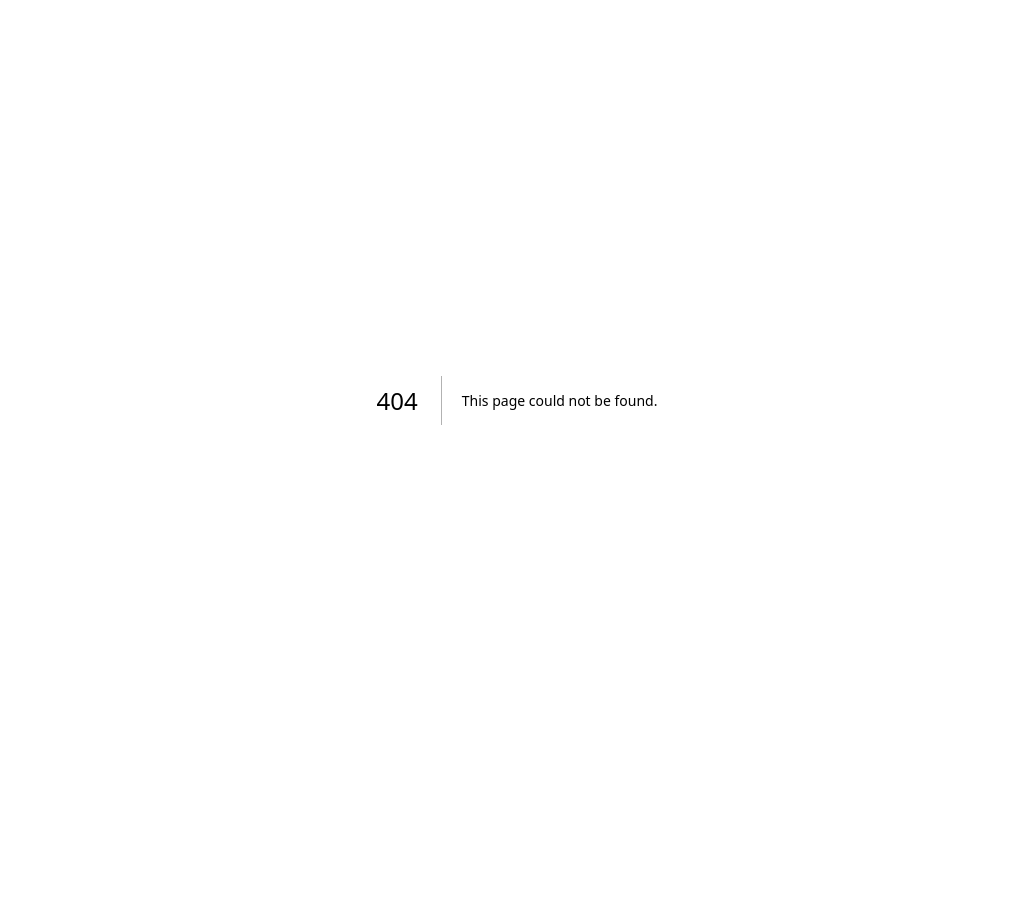
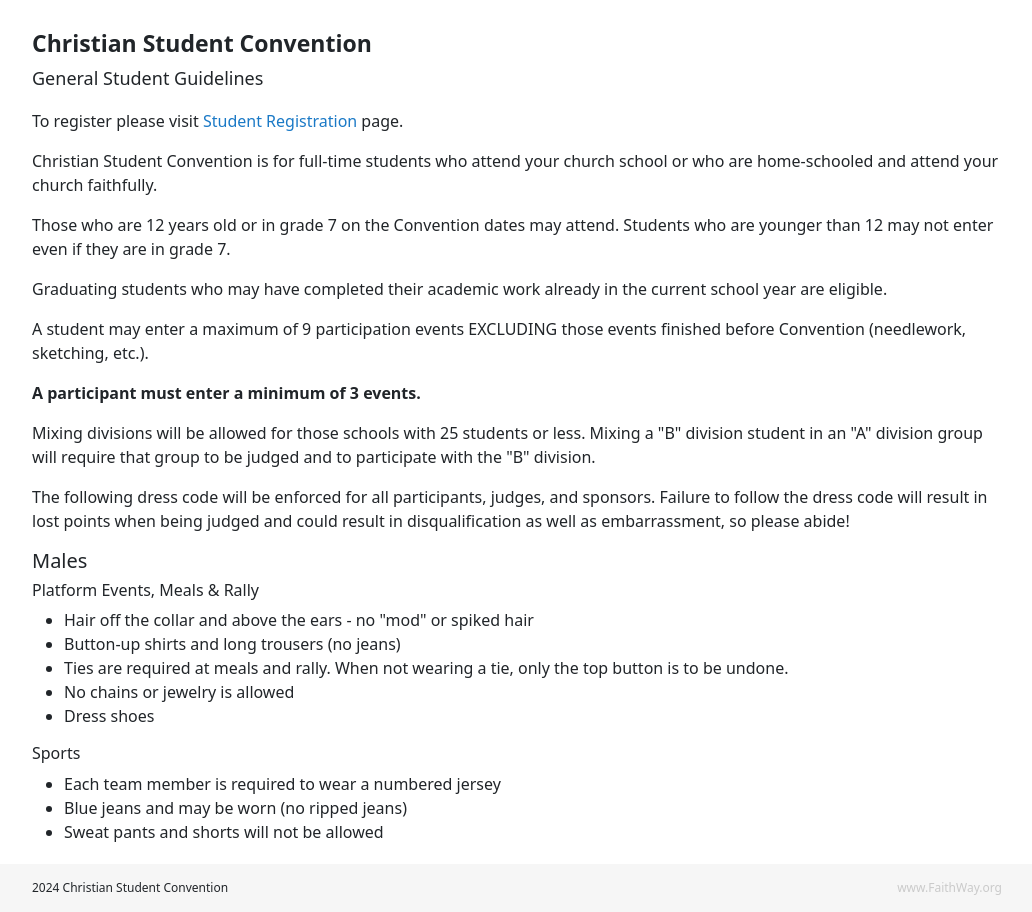
Before and after one commit to josephmaxim/faithway-sc, a Next.js app: page /student-guidelines in a window 1280 px wide. Before the commit this address had no page. Shown: the whole page, without its empty margins (123-1155 px from the left). Before the commit the page ends 800 px from the top, so only its background shows below. Built offline with nearby package versions, Linux system fonts and the light colour scheme.

Commit message:
Added student guidelines page

```diff
--- a/components/Layouts/MainLayout.js
+++ b/components/Layouts/MainLayout.js
@@ -9,12 +9,8 @@ const MainLayout = (props) => {
       <div className="container">
         <div className="logo">
           <h1>Christian Student Convention</h1>
-          <h2>Registration Form</h2>
+          <h2>{ props.header }</h2>
         </div>
-        {/* <div className="links">
-          <Link href="/">Registration</Link>
-          <Link href="/">General Guidelines</Link>
-        </div> */}
       </div>
     </div>
     <div className="content">
--- /dev/null
+++ b/pages/student-guidelines.js
@@ -0,0 +1,46 @@
+import Link from 'next/link';
+import MainLayout from '../components/Layouts/MainLayout';
+
+const StudentGuidelines = () => {
+  return <MainLayout
+    header="General Student Guidelines"
+  >
+    <div className="container">
+      <p>To register please visit <Link href="/">Student Registration</Link> page.</p>
+    </div>
+    <div className='container'>
+      <p>Christian Student Convention is for full-time students who attend your church school or who are home-schooled and attend your church faithfully.</p>
+
+      <p>Those who are 12 years old or in grade 7 on the Convention dates may attend. Students who are younger than 12 may not enter even if they are in grade 7.</p>
+
+      <p>Graduating students who may have completed their academic work already in the current school year are eligible.</p>
+
+      <p>A student may enter a maximum of 9 participation events EXCLUDING those events finished before Convention (needlework, sketching, etc.).</p>
+
+      <p><strong>A participant must enter a minimum of 3 events.</strong></p>
+
+      <p>Mixing divisions will be allowed for those schools with 25 students or less. Mixing a "B" division student in an "A" division group will require that group to be judged and to participate with the "B" division.</p>
+
+      <p>The following dress code will be enforced for all participants, judges, and sponsors. Failure to follow the dress code will result in lost points when being judged and could result in disqualification as well as embarrassment, so please abide!</p>
+
+      <h5>Males</h5>
+      <h6>Platform Events, Meals & Rally</h6>
+      <ul>
+        <li>Hair off the collar and above the ears - no "mod" or spiked hair</li>
+        <li>Button-up shirts and long trousers (no jeans)</li>
+        <li>Ties are required at meals and rally. When not wearing a tie, only the top button is to be undone.</li>
+        <li>No chains or jewelry is allowed</li>
+        <li>Dress shoes</li>
+      </ul>
+
+      <h6>Sports</h6>
+      <ul>
+        <li>Each team member is required to wear a numbered jersey</li>
+        <li>Blue jeans and may be worn (no ripped jeans)</li>
+        <li>Sweat pants and shorts will not be allowed</li>
+      </ul>
+    </div>
+  </MainLayout>
+}
+
+export default StudentGuidelines;
--- a/scss/Components/Layouts/_MainLayout.scss
+++ b/scss/Components/Layouts/_MainLayout.scss
@@ -2,12 +2,13 @@
   @include small {
     .navbar {
       overflow: auto;
-      margin-bottom: 20px;
+      margin-bottom: 0px;
       padding: 30px 0px 20px 0px;
       .container {
         overflow: auto;
         display: flex;
         flex-direction: column;
+        width: 100%;
 
         .logo {
           // height: 50px;
@@ -22,7 +23,7 @@
             font-weight: 700;
           }
           h2 {
-            margin: 0;
+            margin: 10px 0 0 0;
             font-size: 18px;
           }
         }
```
Also changed, not shown: pages/index.js (+7 -1 lines).
